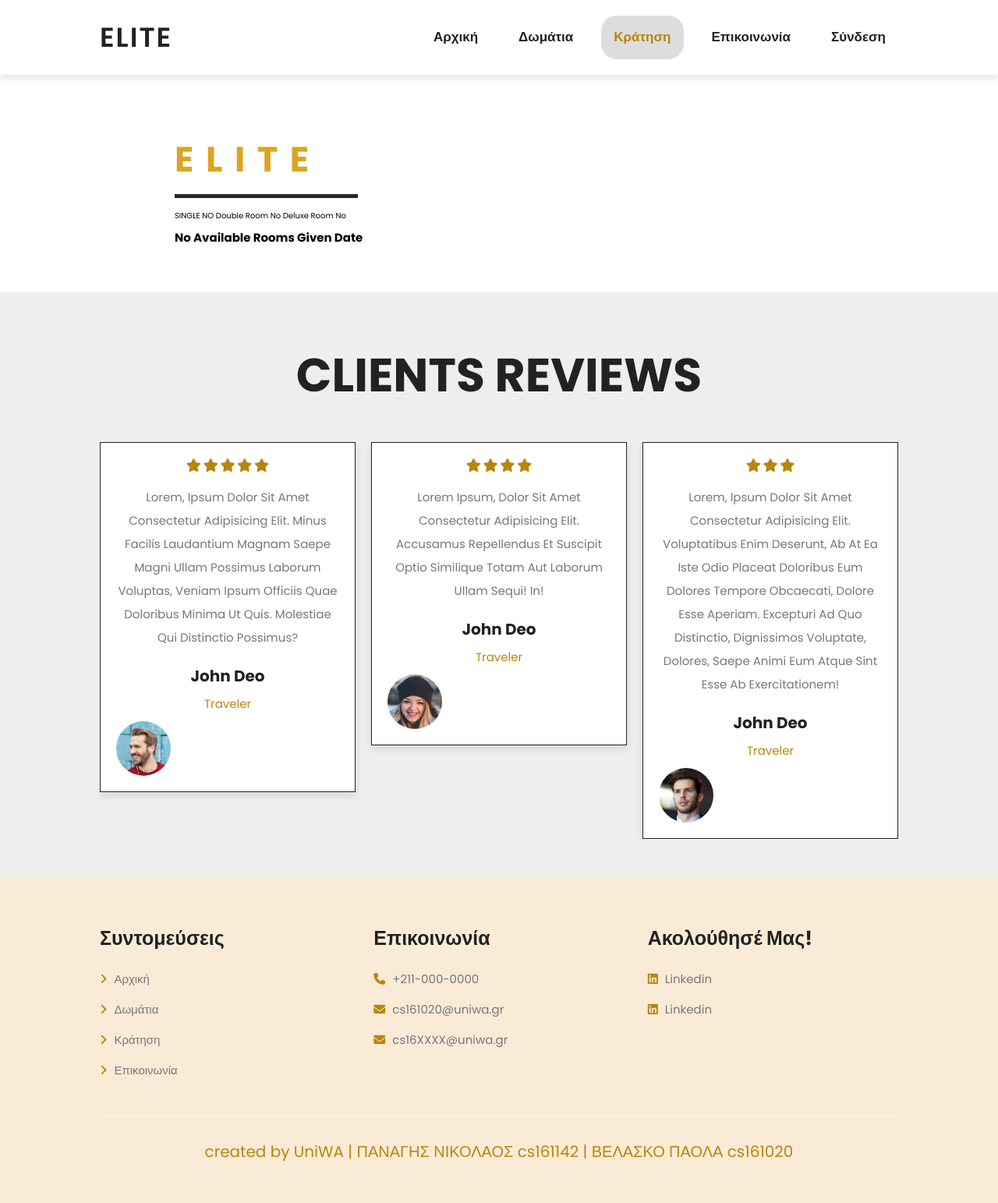
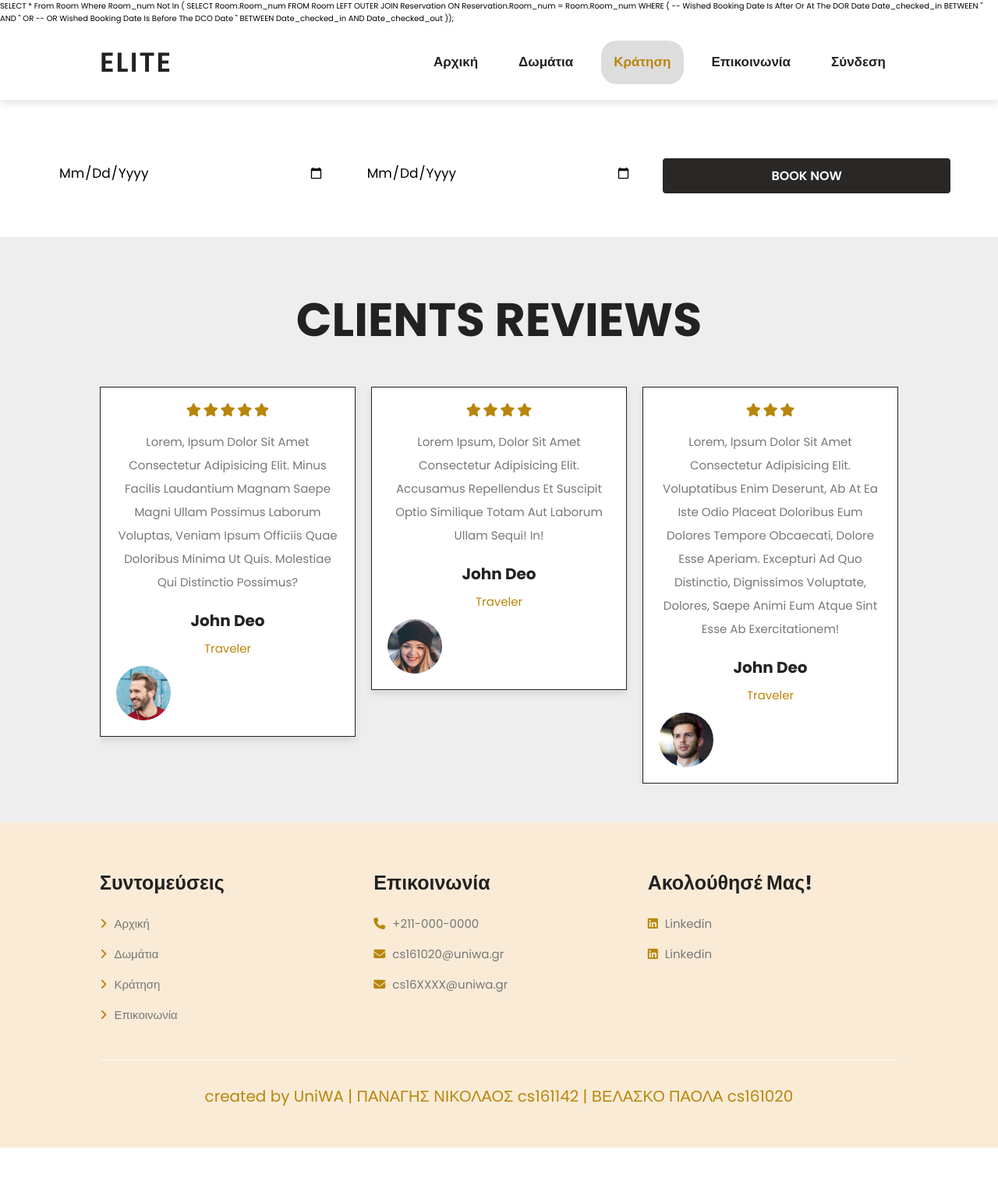
Before and after one commit to PaolaVlsc/HotelProjectWebsite2022, a PHP site: page /booking.php in a window 1280 px wide. Shown: the whole page at 78% size. After the commit the page ends 1472 px from the top, so only its background shows below. Run offline with PHP 8.4, Linux system fonts and the light colour scheme; data that the repository does not hold is empty; some libraries are stand-ins or nearby versions.

Commit message:
needs to show on a different page

```diff
--- a/availableRooms.php
+++ b/availableRooms.php
@@ -2,9 +2,19 @@
 include_once 'include/dbh.inc.php';
 
 
-$sql = "SELECT distinct roomtype
-FROM
-    room where room_num not in ( SELECT
+if(isset($_POST['formDate']))
+{
+    echo "OKAY";
+
+    $start_date = date('Y-m-d', strtotime($_POST['checkin-date']));
+    $end_date = date('Y-m-d', strtotime($_POST['checkout-date']));
+
+
+    echo $start_date;
+    echo $end_date;
+}
+
+$sql = "SELECT * from room where room_num not in ( SELECT
             room.room_num
         FROM
             room
@@ -12,11 +22,12 @@
             reservation ON reservation.room_num = room.room_num
         WHERE (
                 -- wished booking date is after or at the DOR date
-                date_checked_in BETWEEN '2014-05-19' AND  '2014-06-12' OR
+                date_checked_in BETWEEN '".$start_date."' AND  '".$end_date."' OR
                 -- OR wished booking date is before the DCO date
-                '2014-05-19' BETWEEN date_checked_in AND date_checked_out
+                '".$start_date."' BETWEEN date_checked_in AND date_checked_out
             ));";
 
+echo $sql;
 $result = mysqli_query($conn, $sql);
 $available_rooms = [];
 
--- a/booking.php
+++ b/booking.php
@@ -27,9 +27,9 @@
 <!-- HEADER end -->
 
 
+
 <!-- rooms -->
-
-<section class="rooms sec-width" id="rooms">
+<section id="rooms-section" class="rooms sec-width" id="rooms">
     <div class="title">
         <h2>E L I T E</h2>
     </div>
@@ -186,11 +186,28 @@
             echo "<h1>No available rooms given date</h1>"
     ?>
 </section>
+<!-- end rooms -->
 
-<!-- end rooms -->
+<!-- Form -->
+<div class = "book">
+    <form class = "book-form" method="POST" action="availableRooms.php">
+        <div class = "form-item">
+            <label for = "checkin-date">Check In Date: </label>
+            <input type = "date" id = "checkin-date" name="checkin-date">
+        </div>
+        <div class = "form-item">
+            <label for = "checkout-date">Check Out Date: </label>
+            <input type = "date" id = "checkout-date" name="checkout-date">
+        </div>
+        <div class = "form-item">
+            <input type = "submit" class = "btn" name="formDate" value = "Book Now">
+        </div>
+    </form>
+</div>
+<!-- End of form -->
+
 <!-- TODO 5. Reviews -->
 <!-- reviews section starts  -->
-
 <section class="reviews">
 
     <h1 class="heading-title"> clients reviews </h1>
@@ -293,8 +310,8 @@
 
 </section>
 <!-- Reviews end -->
+
 <!-- TODO 4. Footer start -->
-
 <section class="footer">
 
     <div class="box-container">
@@ -326,7 +343,6 @@
     </div>
 
 </section>
-
 <!-- Footer end -->
 
 
@@ -338,7 +354,9 @@
 <!-- enable jquery -->
 <script src="https://code.jquery.com/jquery-3.6.0.min.js"
         integrity="sha256-/xUj+3OJU5yExlq6GSYGSHk7tPXikynS7ogEvDej/m4=" crossorigin="anonymous"></script>
+
 <script>$(document).ready(function () {
+        $('#rooms-section').hide();
         $('#single').show();
         $('#single_hide').hide();
         $('#double_room').show();
@@ -347,7 +365,5 @@
         $('#deluxe_room_hide').hide();
     });</script>
 <script src="js/script.js"></script>
-
-
 </body>
 </html>
--- a/css/booking.css
+++ b/css/booking.css
@@ -45,3 +45,70 @@
     border-radius: 50%;
     margin-top: 1rem;
 }
+
+
+/* booking form */
+.book{
+    /*background: linear-gradient(rgba(0, 0, 0, 0.85), rgba(0, 0, 0, 0.85)) center/cover no-repeat;*/
+    color: #fff;
+    padding: 40px 60px;
+}
+.book-form{
+    display: grid;
+}
+.form-item{
+    display: flex;
+    flex-direction: column;
+    justify-content: center;
+}
+.book-form input[type = "submit"]{
+    margin: 18px 0 0 0;
+    background: var(--dark);
+    color: #fff;
+    border: 1px solid #fff;
+}
+.book-form label, .book-form input{
+    width: 100%;
+}
+.book-form label{
+    font-weight: 600;
+    word-spacing: 5px;
+    padding-bottom: 8px;
+}
+.book-form input:not(.btn){
+    margin: 4px 0 16px 0;
+    padding: 12px 15px;
+    border-radius: 5px;
+    font-size: 17px;
+    border: none;
+}
+.book-form input:focus{
+    outline: 0;
+    box-shadow: 0 0 7px rgba(0, 0, 0, 0.4);
+}
+@media(min-width: 768px){
+    .book-form{
+        grid-template-columns: repeat(2, 1fr);
+        grid-gap: 24px;
+    }
+}
+@media(min-width: 1170px){
+    .book-form{
+        grid-template-columns: repeat(3, 1fr);
+    }
+}
+@media(min-width: 1370px){
+    .book-form{
+        grid-template-columns: 2fr 2fr 1fr 1fr 1fr 2fr;
+    }
+    .book{
+        height: 40vh;
+        display: grid;
+    }
+}
+@media(max-width: 500px){
+    .book{
+        padding-left: 20px;
+        padding-right: 20px;
+    }
+}
```
